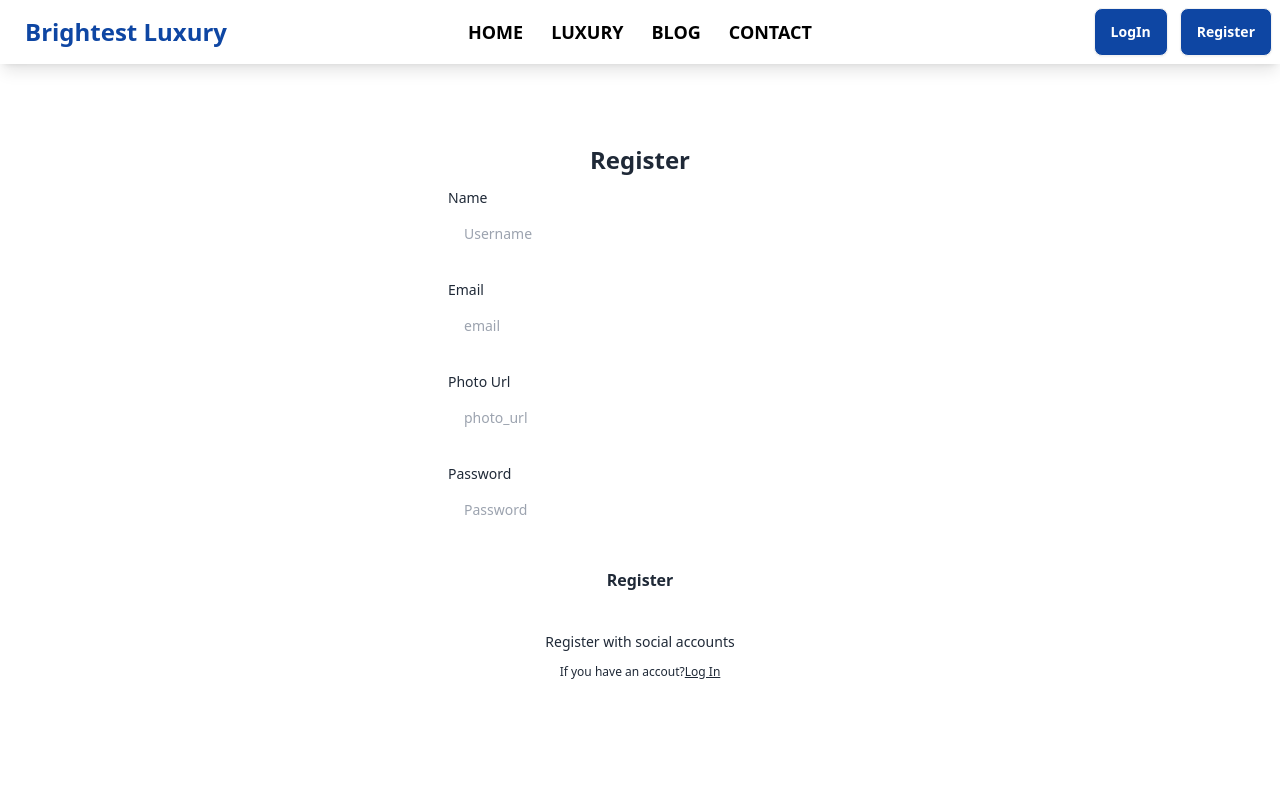
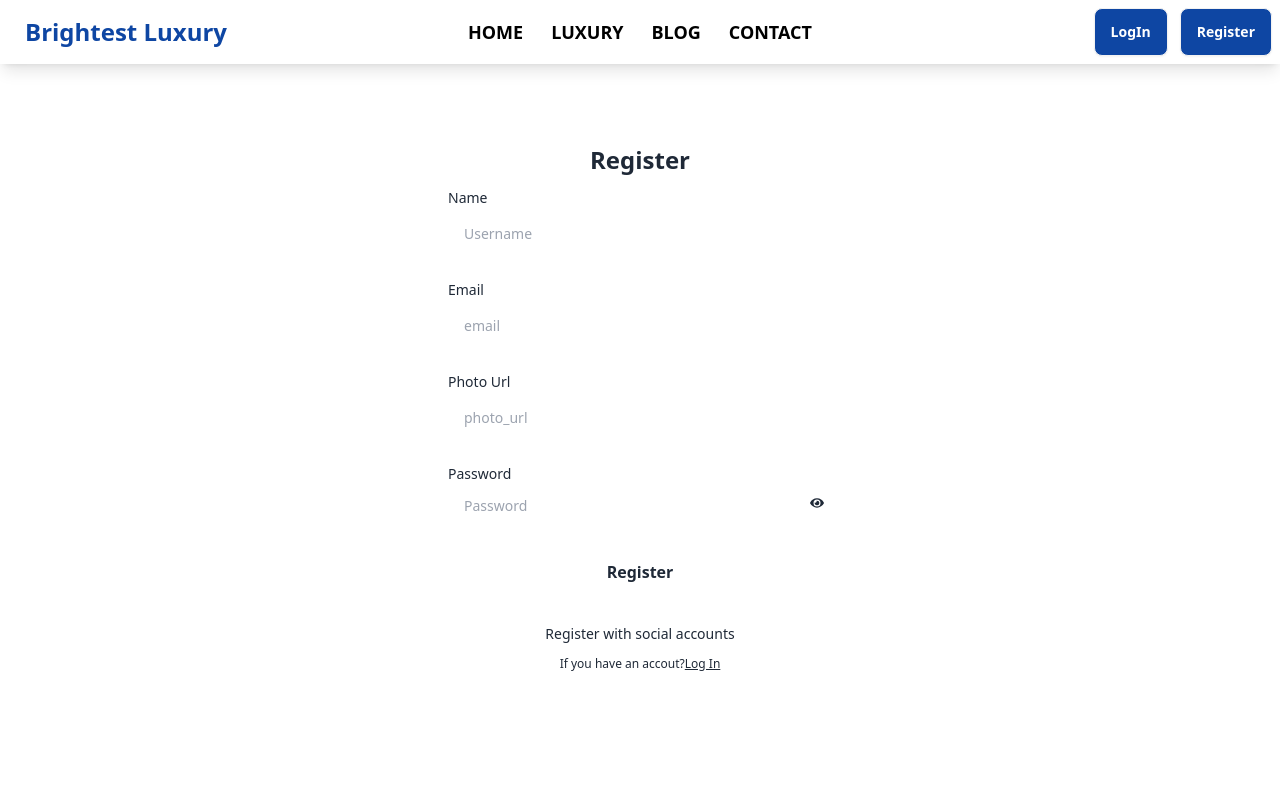
Before and after one commit to AmitabhRanjan1/real-estate-project, a React (Vite) app: page /register in a window 1280 px wide. Shown: the top 795 px of the page. Built offline with nearby package versions, Linux system fonts and the light colour scheme; no server answers.

Commit message:
show password eye icon

```diff
--- a/package.json
+++ b/package.json
@@ -15,6 +15,7 @@
     "react": "^18.2.0",
     "react-dom": "^18.2.0",
     "react-hook-form": "^7.51.3",
+    "react-icons": "^5.1.0",
     "react-leaflet": "^4.2.1",
     "react-router-dom": "^6.22.3",
     "swiper": "^11.1.1"
--- a/src/Components/Register/Register.jsx
+++ b/src/Components/Register/Register.jsx
@@ -1,12 +1,13 @@
 import { useForm } from "react-hook-form";
 import UseAuth from "../../Hooks/UseAuth";
 import { useNavigate } from "react-router-dom";
-// import { useState } from "react";
-
+import { useState } from "react";
+import { FaEye, FaEyeSlash } from 'react-icons/fa';
 
 const Register = () => {
-    const { createUser,updateUserProfile  } = UseAuth
+    const { createUser, updateUserProfile } = UseAuth
     // const [error, setError] = useState('')
+    const [showPassword, setShowPassword] = useState(false);
 
     const {
         register,
@@ -44,16 +45,16 @@ const Register = () => {
             .then(() => {
                 updateUserProfile(fullName, image)
                     .then(() => {
-                          navigate(from);
-        });
-      });
+                        navigate(from);
+                    });
+            });
     };
 
     return (
         <div>
             <div className="w-full max-w-md mx-auto my-12 p-8 space-y-3 rounded-xl dark:bg-gray-50 dark:text-gray-800">
                 <h1 className="text-2xl font-bold text-center">Register</h1>
-                <form  onSubmit={handleSubmit(onSubmit)} noValidate="" action="" className="space-y-6">
+                <form onSubmit={handleSubmit(onSubmit)} noValidate="" action="" className="space-y-6">
                     <div className="space-y-1 text-sm">
                         <label htmlFor="username" className="block dark:text-gray-600">Name</label>
                         <input type="text" name="username" id="username" placeholder="Username" className="w-full px-4 py-3 rounded-md dark:border-gray-300 dark:bg-gray-50 dark:text-gray-800 focus:dark:border-sky-950"
@@ -76,10 +77,17 @@ const Register = () => {
                         <input type="text" name="photo_url" id="photo_url" placeholder="photo_url" className="w-full px-4 py-3 rounded-md dark:border-gray-300 dark:bg-gray-50 dark:text-gray-800 focus:dark:border-sky-950" />
                     </div>
 
-                    <div className="space-y-1 text-sm">
+                    <div className="space-y-1 text-sm relative">
                         <label htmlFor="password" className="block dark:text-gray-600">Password</label>
-                        <input type="password" name="password" id="password" placeholder="Password" className="w-full px-4 py-3 rounded-md dark:border-gray-300 dark:bg-gray-50 dark:text-gray-800 focus:dark:border-[#1E0342]"
-                            {...register("password", { required: true })} />
+                        <input type={showPassword ? "text" : "password"} name="password" id="password" placeholder="Password" className="w-full px-4 py-2 rounded-md dark:border-gray-300 dark:bg-gray-50 dark:text-gray-800 focus:dark:border-[#1E0342]"
+                            {...register("password", { required: true })}
+                        />
+
+                        <span className="absolute top-7 right-2" onClick={() => setShowPassword(!showPassword)}>
+                            {
+                                showPassword ? <FaEyeSlash></FaEyeSlash> : <FaEye></FaEye>
+                            }
+                        </span>
                         {errors.password && (
                             <span className="text-red-500">This field is required</span>
                         )}
```
Also changed, not shown: 1 other file (tests, documents, lock files or other folders).
